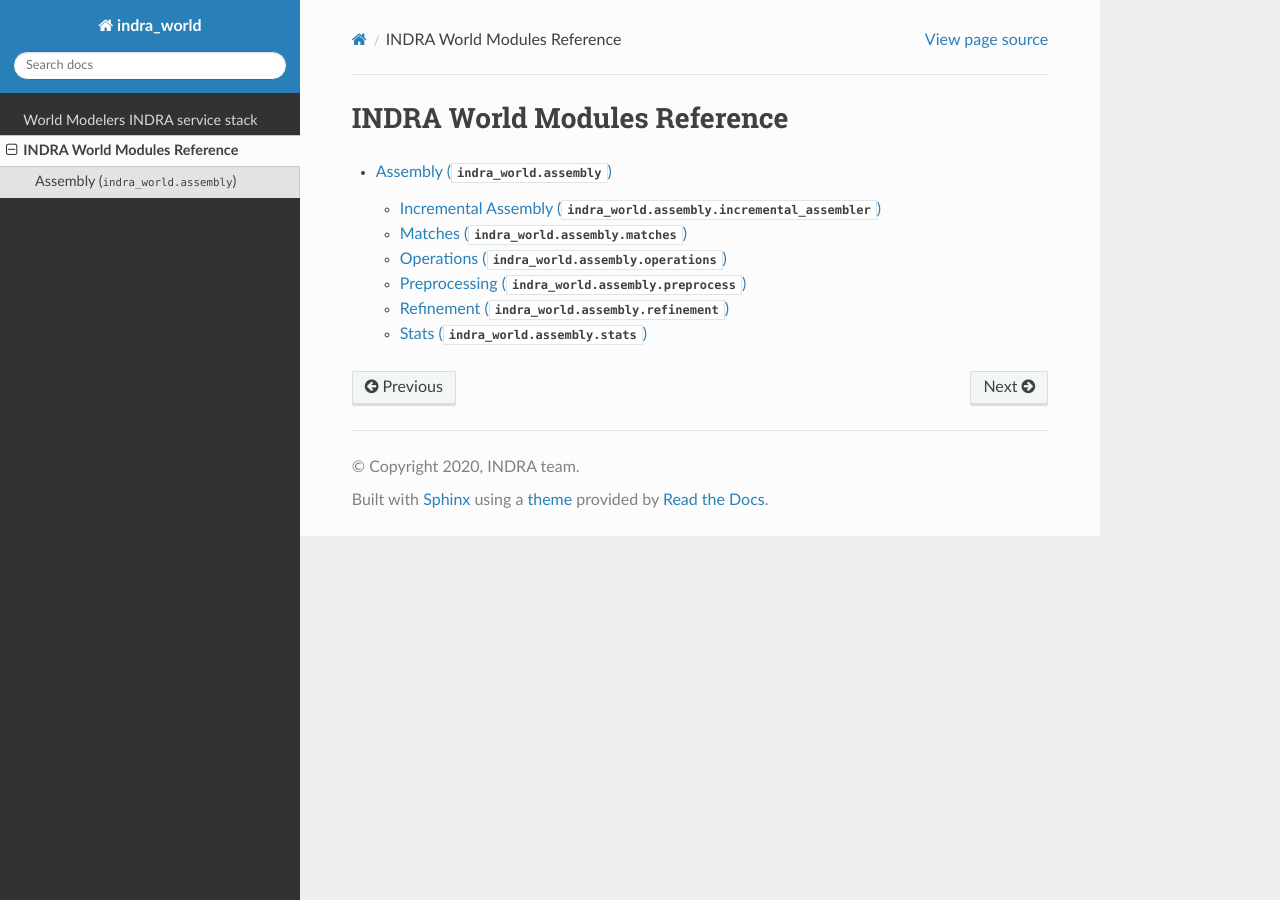
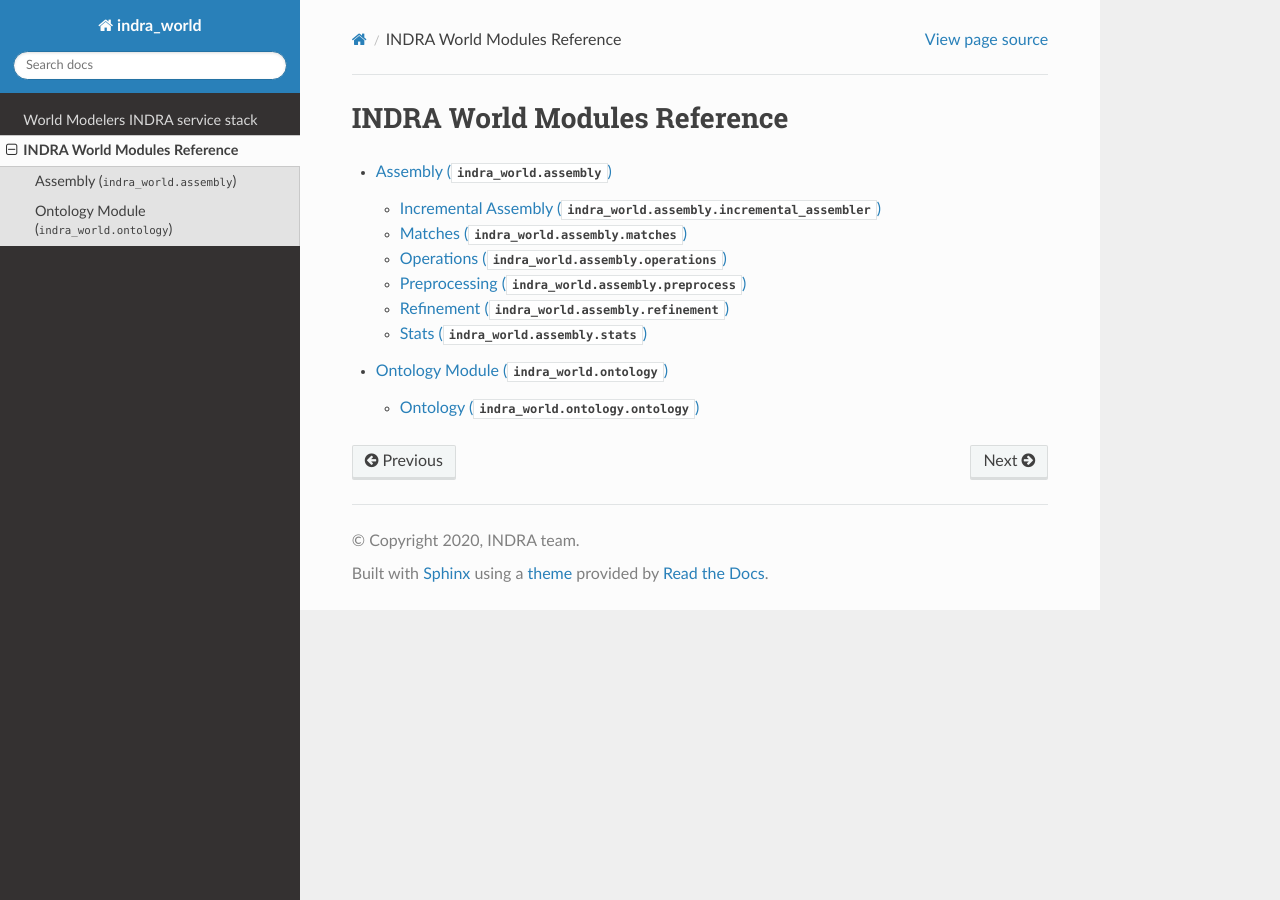
Before and after one commit to gyorilab/indra_world, a Sphinx documentation site: the page built from doc/modules/index.rst, in a window 1280 px wide. Built offline with Sphinx 7.4.7 and the Read the Docs theme 2.0.0, drawn with Linux system fonts in a browser that asks for light colours.

Commit message:
Add ontology module

```diff
--- a/doc/modules/index.rst
+++ b/doc/modules/index.rst
@@ -7,3 +7,4 @@ INDRA World Modules Reference
    :maxdepth: 4
 
    assembly/index
+   ontology/index
--- /dev/null
+++ b/doc/modules/ontology/index.rst
@@ -0,0 +1,11 @@
+Ontology Module (:py:mod:`indra_world.ontology`)
+================================================
+
+.. automodule:: indra_world.ontology
+    :members:
+
+Ontology (:py:mod:`indra_world.ontology.ontology`)
+--------------------------------------------------
+
+.. automodule:: indra_world.ontology.ontology
+    :members:
```
